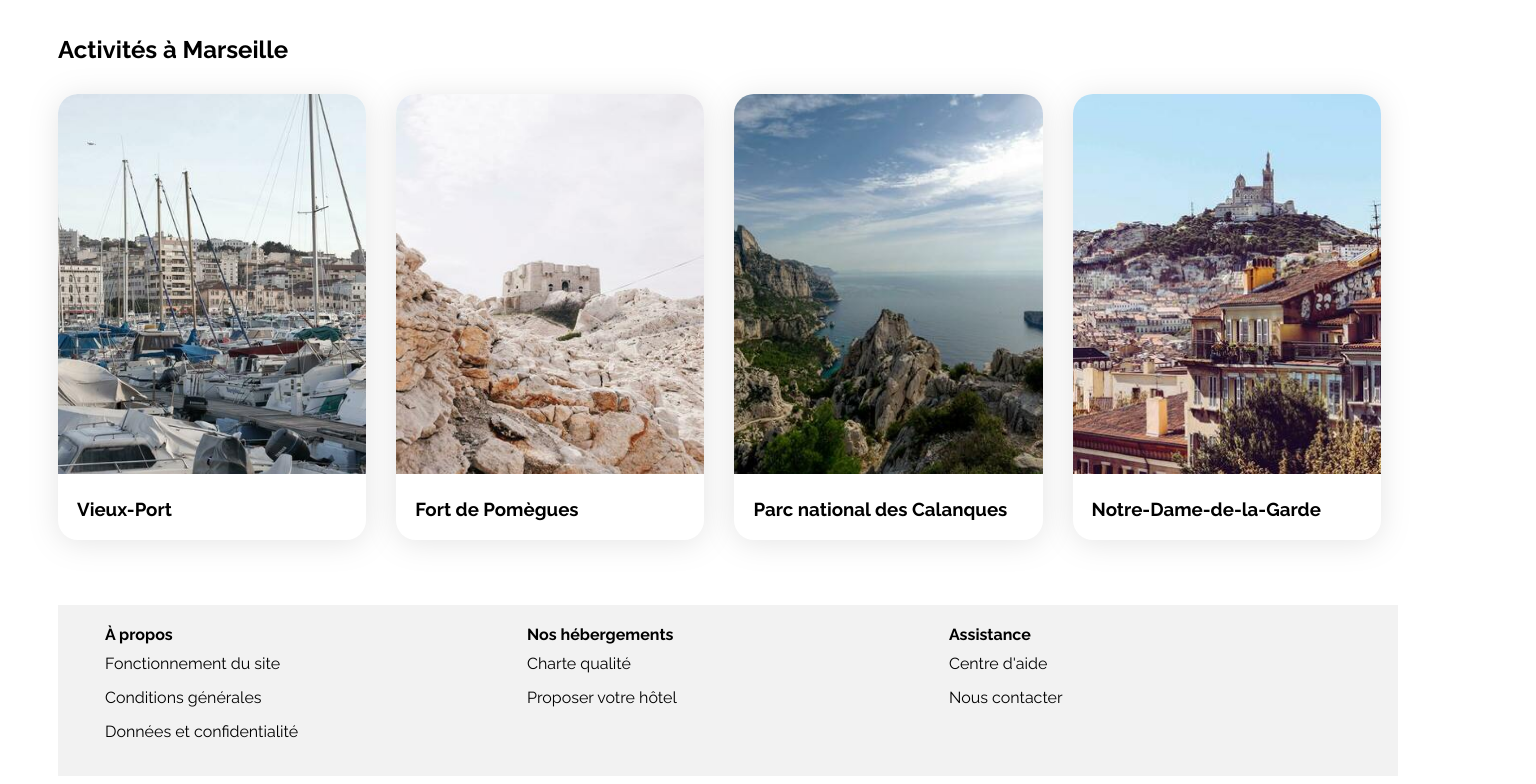
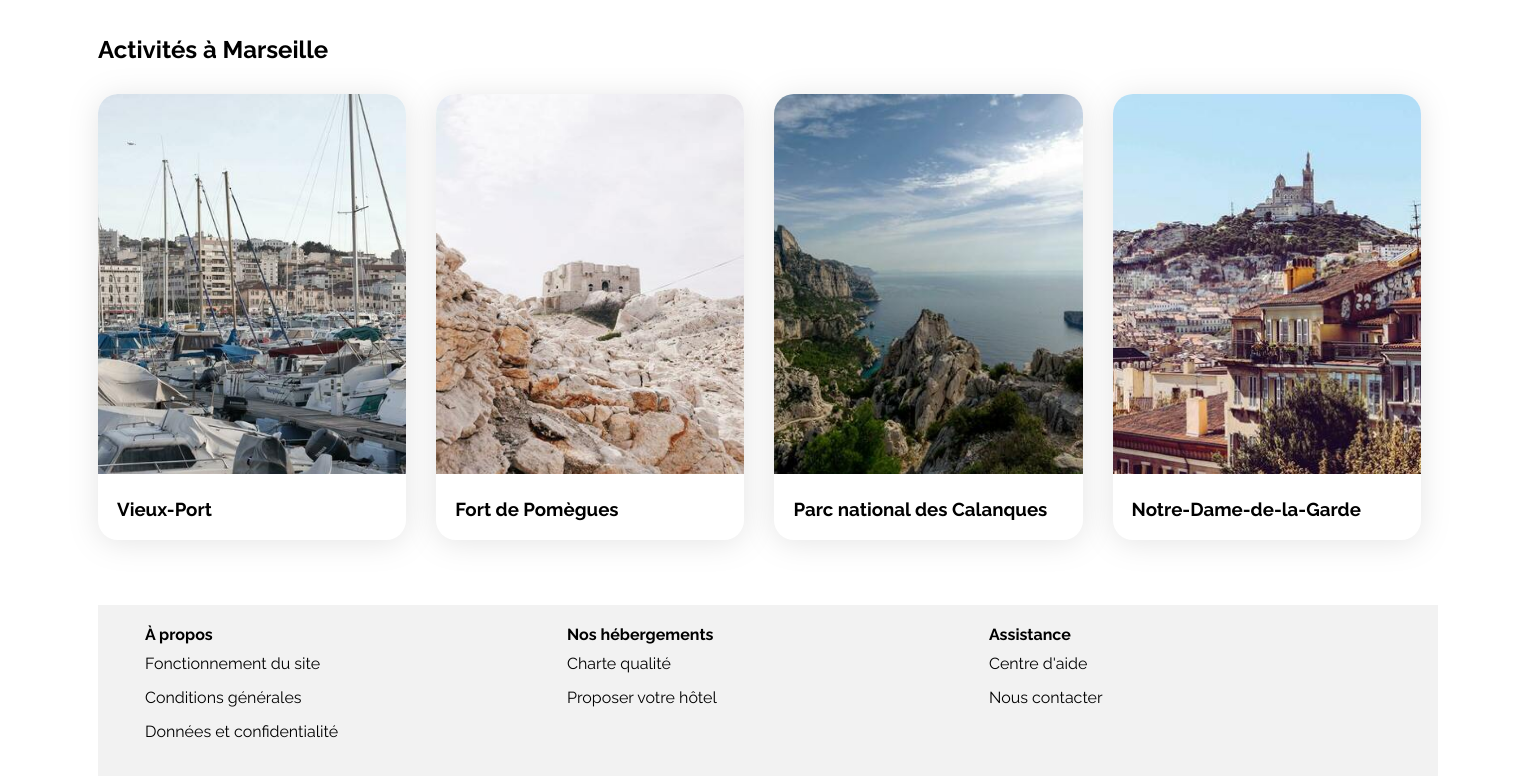
Before and after one commit to WhiteSlimes/OpenClassroom, a plain HTML site: page Projet_3/Booki/index.html in a window 1536 px wide. Shown: the part 1102-1886 px from the top of the page. Drawn offline with Linux system fonts and the light colour scheme.

Commit message:
~ Versioning 1.9 ~
- Déplacement du header dans le body
- Intégration des larges desktop
- Retrait du flex-basis qui ne change rien

```diff
--- a/Projet_3/Booki/css/style.css
+++ b/Projet_3/Booki/css/style.css
@@ -333,7 +333,6 @@ h1{
 footer{
     display: flex;
     justify-content: center;
-    flex-basis: 100%;
     flex-wrap: wrap;
     gap: 20px;
     background-color: var(--main-bg-color);
@@ -358,6 +357,13 @@ footer p {
 /* Le code ci-dessous correspond à la version responsive uniquement */
 
 /****** Media queries ***********/
+@media (min-width: 1440px){
+    .main-container{
+        margin: auto;
+    }
+
+}
+
 /* Medium devices (tablets, less/equal than 1024px) */
 @media (max-width: 1024px) {
     .filter {
--- a/Projet_3/Booki/index.html
+++ b/Projet_3/Booki/index.html
@@ -16,6 +16,8 @@
 </head>
 
 <body>
+
+    <div class="main-container">
         <header>
             <nav>
                 <a href="index.html"><img src="images/logo/Booki.png" alt="Logo Booki"></a>
@@ -25,7 +27,6 @@
                 </ul>
             </nav>
         </header>
-    <div class="main-container">
         <main>
             <div class="top">
                 <h1>Trouver votre Hébergement pour des vacances de rêve</h1>
```
Lines whose indentation alone changed are shown as unchanged.
